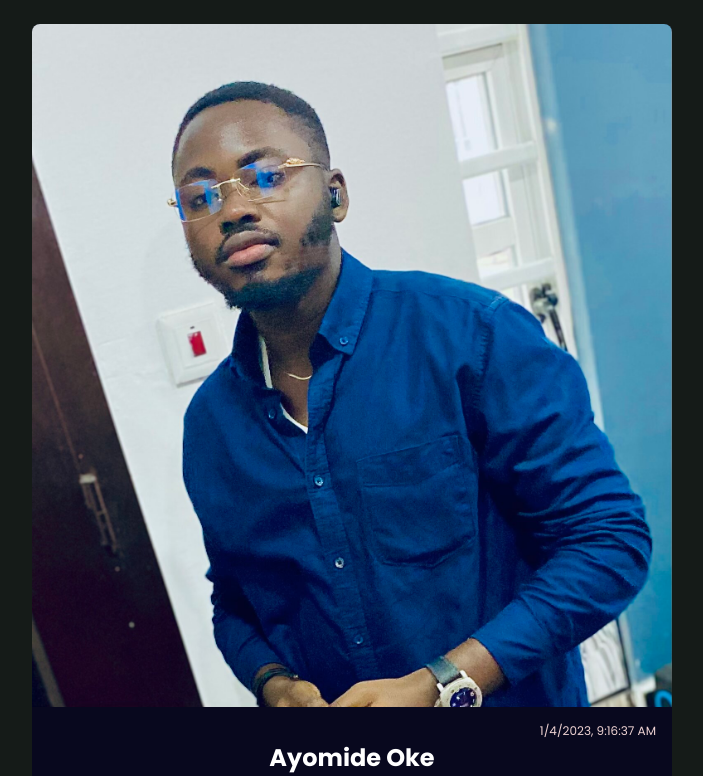
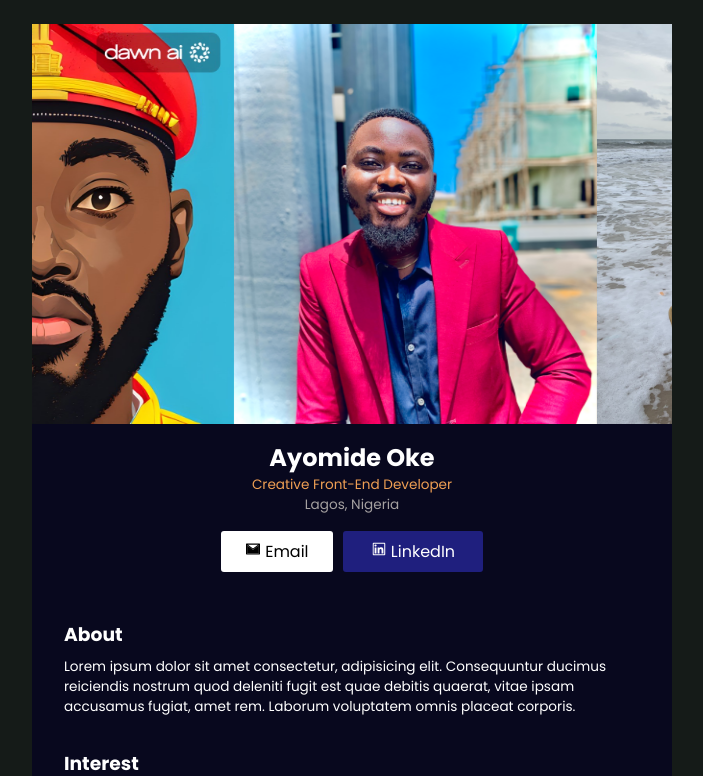
Before and after one commit to mideD3V/digital-biz-card, a React (Create React App) app: page / in a window 1280 px wide. Shown: the top 776 px of the page, without its empty margins (288-991 px from the left). Built offline with nearby package versions, Linux system fonts and the light colour scheme.

Commit message:
Page structure updated

```diff
--- a/package.json
+++ b/package.json
@@ -3,12 +3,14 @@
   "version": "0.1.0",
   "private": true,
   "dependencies": {
+    "@react-email/button": "0.0.5",
     "@testing-library/jest-dom": "^5.16.5",
     "@testing-library/react": "^13.4.0",
     "@testing-library/user-event": "^13.5.0",
     "react": "^18.2.0",
     "react-dom": "^18.2.0",
     "react-icons": "^4.7.1",
+    "react-router-dom": "^6.6.1",
     "react-scripts": "5.0.1",
     "web-vitals": "^2.1.4"
   },
--- a/src/Components/date/date.css
+++ b/src/Components/date/date.css
@@ -1,8 +1,7 @@
 .date p{
     color: rgb(238, 211, 211);
-    text-align: right;
+    text-align: center;
     width: 100%;
-    padding-right: 1rem;
-    margin-top: .5rem;
+    margin: 5rem auto 1rem;
     font-size: 0.75rem;
 }
--- a/src/Components/header/Header.jsx
+++ b/src/Components/header/Header.jsx
@@ -1,17 +1,24 @@
 import React from "react";
 import "./header.css";
 import Mide from "../../asset/mide-dev.jpg";
+import Mide2 from "../../asset/slyd2.JPG";
+import Mide3 from "../../asset/slyd3.jpg";
+import Mide4 from "../../asset/slyd4.jpg";
+import Mide5 from "../../asset/slyd5.jpg";
 import { AiTwotoneMail } from "react-icons/ai";
 import { AiOutlineLinkedin } from "react-icons/ai";
-import Date from '../../Components/date/Date'
 
 const Header = () => {
   return (
     <div className="header">
-      <img src={Mide} alt="" />
-      <p>
-< Date/>
-      </p>
+      <div className="wrapper">
+        <img src={Mide} alt="Mide's pix" />
+        <img src={Mide2} alt="Mide's pix" />
+        <img src={Mide3} alt="Mide's pix" />
+        <img src={Mide4} alt="Mide's pix" />
+        <img src={Mide5} alt="Mide's pix" />
+      </div>
+      <p></p>
       <h2>Ayomide Oke</h2>
       <p id="description">Creative Front-End Developer</p>
       <p className="location">Lagos, Nigeria</p>
--- a/src/Components/header/header.css
+++ b/src/Components/header/header.css
@@ -5,11 +5,13 @@
 .header{
     width: 100%;
     margin: 0rem auto;
+    overflow: hidden;
 }
 
 h2{
 color: white;
 text-align: center;
+margin-top: 1rem;
 }
 #description{
     text-align: center;
@@ -21,10 +23,43 @@ text-align: center;
     text-align: center;
     margin: 0;
 }
+img{
+    width: 200%;
+    height: 50vh;
+}
 
-img{
-    width: 100%;
-    border-radius: .5rem .5rem 0 0;
+
+.wrapper{
+    display: flex;
+
+    animation: slide 15s infinite;
+}
+@keyframes slide {
+    0%{
+        transform: translateX(-10%);
+    }
+    25%{
+        transform: translateX(-0%);
+    }
+    30%{
+        transform: translateX(-80%);
+    }
+    40%{
+        transform: translateX(-90%);
+    }
+    50%{
+        transform: translateX(-180%);
+    }
+    60%{
+        transform: translateX(-190%);
+    }
+    75%{
+        transform: translateX(-150%);
+    }
+
+    100%{
+        transform: translateX(-200%);
+    }
 }
 
 .socials_btn{
@@ -46,11 +81,9 @@ img{
     cursor: pointer;
     text-decoration: none;
 }
-#email_btn:hover{
 
-}
 #linkedin_btn {
-    background-color: rgba(11, 11, 135, 0.514);
+    background-color: rgba(54, 54, 216, 0.514);
     color: white;
     padding: .5rem 1.75rem;
     border-radius: 3px;
--- a/src/Components/interest/Interest.jsx
+++ b/src/Components/interest/Interest.jsx
@@ -1,10 +1,14 @@
 import React from 'react'
+import Date from '../../Components/date/Date'
 
 const Interest = () => {
   return (
       <div id='interest'>
           <h3>Interest</h3>
-          <p>Lorem ipsum dolor sit amet consectetur adipisicing elit. Incidunt, tenetur aspernatur! Vel, error consequuntur illo nobis labore deserunt magnam dolor, et vitae at fugiat, quidem voluptas ducimus cumque quibusdam quis.</p>
+      <p>Lorem ipsum dolor sit amet consectetur adipisicing elit. Incidunt, tenetur aspernatur! Vel, error consequuntur illo nobis labore deserunt magnam dolor, et vitae at fugiat, quidem voluptas ducimus cumque quibusdam quis.</p>
+
+      <Date />
+
     </div>
   )
 }
```
Also changed, not shown: src/Components/imageSlider/ImageSlider.jsx (added, +13 -0 lines), 1 other file (tests, documents, lock files or other folders).
